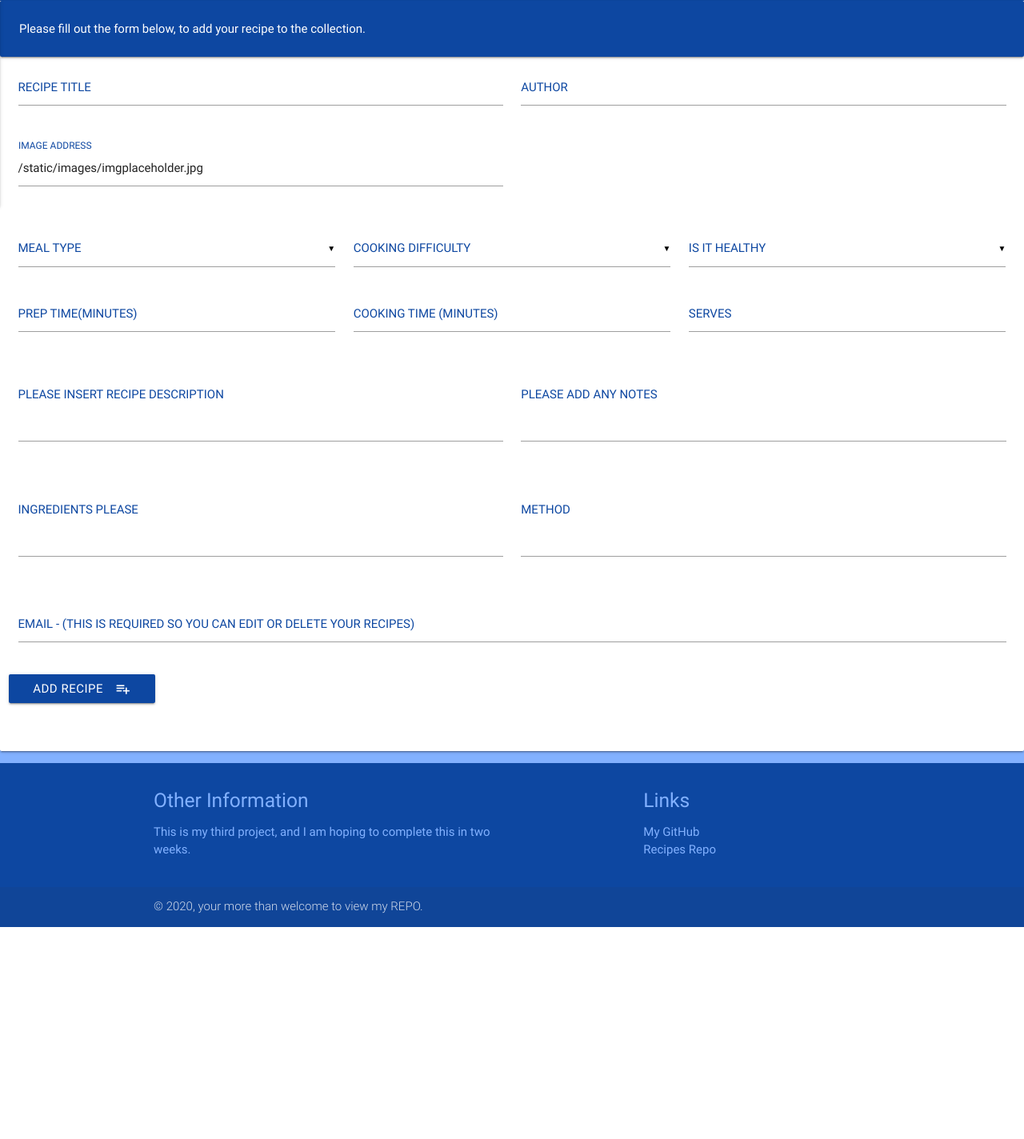
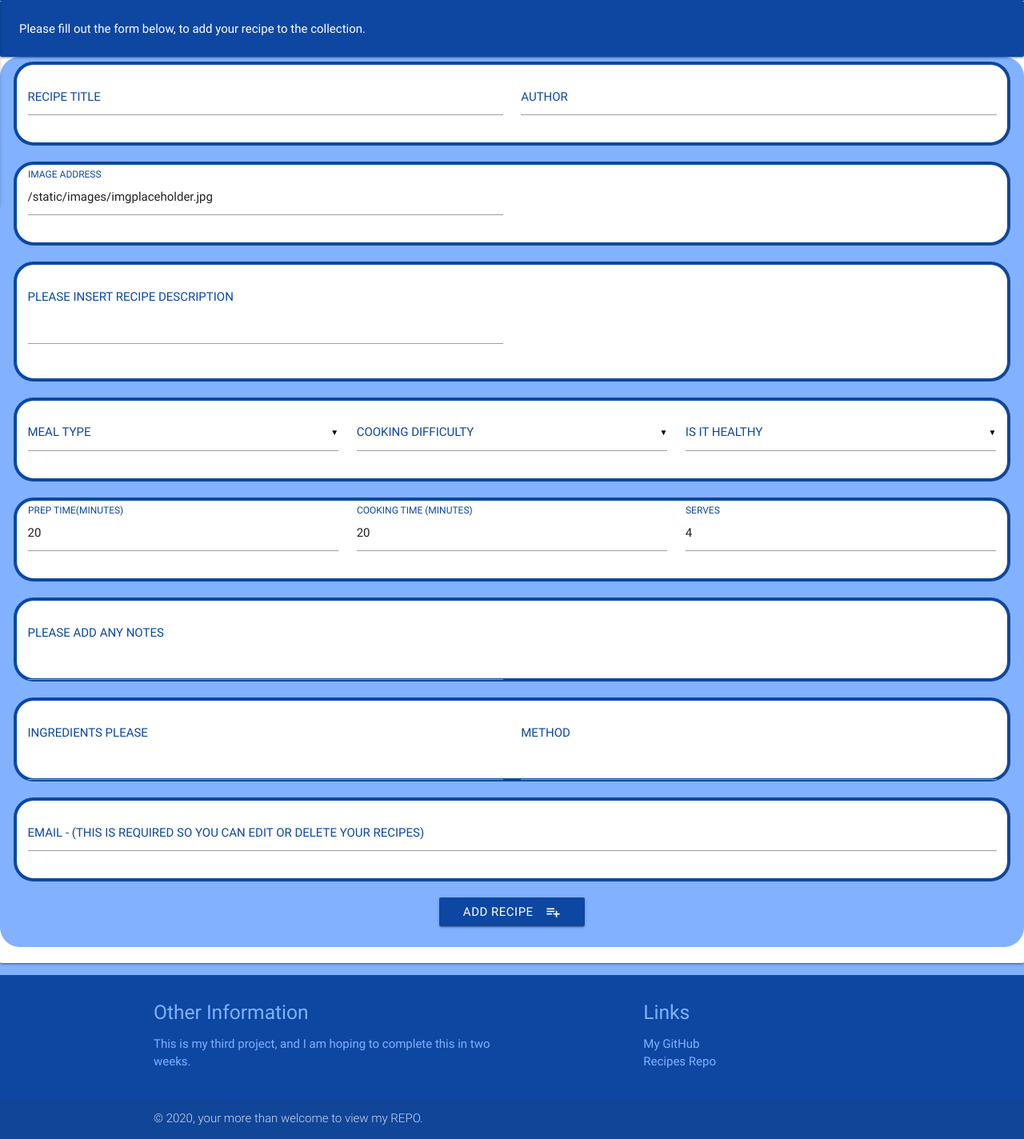
Before and after one commit to jjackson19862017/Milestone4_Recipes, a Flask app: page /add_recipe in a window 1280 px wide. Shown: the part 602-2026 px from the top of the page at 80% size. Before the commit the page ends 1761 px from the top, so only its background shows below. Run offline with Flask 2, Linux system fonts and the light colour scheme; data that the repository does not hold is empty; some libraries are stand-ins or nearby versions.

Commit message:
Customizing AddRecipe and EditRecipe Form

```diff
--- a/static/css/mystyle.css
+++ b/static/css/mystyle.css
@@ -62,6 +62,47 @@ body {
     text-transform: capitalize;
 }
 
+.lightblue_title_card {
+    padding: 2px !important;
+    border: 4px solid #82B1FF !important;
+    width: 100%;
+    background-color: #82B1FF;
+    border-radius: 25px;
+    text-align: center;
+    text-transform: capitalize;
+}
+
+.red_title_card {
+    padding: 2px !important;
+    border: 4px solid #0D47A1 !important;
+    width: 100%;
+    background-color: red;
+    text-align: center;
+    text-transform: capitalize;
+}
+
+.white_input_field {
+    padding: 2px !important;
+    border: 4px solid #0D47A1 !important;
+    width: 100%;
+    background-color: white;
+    border-radius: 25px;
+    text-align: center;
+    text-transform: capitalize;
+    height: 105px !important;
+}
+
+.white_textbox_field {
+    padding: 2px !important;
+    border: 4px solid #0D47A1 !important;
+    width: 100%;
+    background-color: white;
+    border-radius: 25px;
+    text-align: center;
+    text-transform: capitalize;
+    height: 150px !important;
+}
+
 .no_margin {
     margin: 0 !important;
 }
--- a/templates/addrecipe.html
+++ b/templates/addrecipe.html
@@ -6,12 +6,12 @@
     </div>
 </div>
 <!-- Creates the Form to add a new Recipe into the Collection -->
-<div class="row">
+<div class="row lightblue_title_card">
     <form action="{{ url_for('insert_recipe') }}" method="POST" class="col s12">
-        <div class="row ">
+        <div class="row white_input_field">
             <!--Recipe Name-->
             <div class="input-field label col s6">
-                <input id="recipe_name" name="recipe_name" type="text" data-length="24">
+                <input id="recipe_name" name="recipe_name" type="text" data-length="24" maxlength="24">
                 <label for="recipe_name" class="blue-text text-darken-4">Recipe Title</label>
             </div>
             <!--Recipe Author-->
@@ -20,16 +20,23 @@
                 <label for="author" class="blue-text text-darken-4">Author</label>
             </div>
         </div>
-        <div class="row">
+        <div class="row white_input_field">
             <!--Recipe Image-->
             <div class="input-field col s6">
                 <input id="recipe_image" name="recipe_image" type="text" value="{{ url_for('static', filename='images/imgplaceholder.jpg')}}">
                 <label for="recipe_image" class="blue-text text-darken-4">Image Address</label>
             </div>
         </div>
-        <div class="row">
+        <div class="row white_textbox_field">
+            <!--Recipe Description-->
+            <div class="input-field col s6">
+                <textarea id="description" name="description" class="materialize-textarea" data-length="110" maxlength="110"></textarea>
+                <label for="description" class="blue-text text-darken-4">Please Insert Recipe Description</label>
+            </div>
+        </div>
+        <div class="row white_input_field">
             <!--Meal Type -->
-            <div class="input-field col s4">
+            <div class="input-field col s4 ">
                 <select id="meal_type" name="meal_type" class="blue-text text-darken-4">
                       <option value="" disabled selected>MEAL TYPE</option>
                       {% for meal in mealtype %}
@@ -58,38 +65,34 @@
                     </select>
                 <label></label>
             </div>
-            <div class="row">
+        </div>
+        <div class="row white_input_field">
             <!--Prep Time-->
             <div class="input-field label col s4">
-                    <input id="prep_time" name="prep_time" type="text">
+                <input id="prep_time" name="prep_time" type="number" min="0" max="120" step="1" value="20">
                 <label for="prep_time" class="blue-text text-darken-4">Prep Time(Minutes)</label>
             </div>
             <!--Cooking Time-->
             <div class="input-field label col s4">
-                    <input id="cooking_time" name="cooking_time" type="text">
+                <input id="cooking_time" name="cooking_time" type="number" min="0" max="999" step="1" value="20">
                 <label for="cooking_time" class="blue-text text-darken-4">Cooking Time (Minutes)</label>
             </div>
             <!--Serves-->
-                <div class="input-field label col s4">
-                    <input id="serves" name="serves" type="text">
+            <div class="input-field label col s4 ">
+                <input id="serves" name="serves" type="number" min="1" max="120" step="1" value="4">
                 <label for="serves" class="blue-text text-darken-4">Serves</label>
             </div>
         </div>
-            <div class="row">
-                <!--Recipe Description-->
-                <div class="input-field col s6">
-                    <textarea id="description" name="description" class="materialize-textarea"></textarea>
-                    <label for="description" class="blue-text text-darken-4">Please Insert Recipe Description</label>
-                </div>
+        <div class="row white_input_field">
             <!--Recipe Notes-->
             <div class="input-field col s6">
                 <textarea id="notes" name="notes" class="materialize-textarea"></textarea>
                 <label for="notes" class="blue-text text-darken-4">Please Add Any Notes</label>
             </div>
         </div>
-            <div class="row">
+        <div class="row white_input_field">
             <!--Recipe Ingredients-->
-                <div class="input-field col s6">
+            <div class="input-field col s6 ">
                 <textarea id="ingredients" name="ingredients" class="materialize-textarea"></textarea>
                 <label for="ingredients" class="blue-text text-darken-4">ingredients Please</label>
             </div>
@@ -99,9 +102,9 @@
                 <label for="method" class="blue-text text-darken-4">Method</label>
             </div>
         </div>
-            <div class="row">
+        <div class="row white_input_field">
             <!--User Email Address-->
-                <div class="input-field col s12">
+            <div class="input-field col s12 ">
                 <input id="email" name="email" type="email">
                 <label for="email" class="blue-text text-darken-4">Email - (This is required so you can edit or delete your recipes)</label>
             </div>
--- a/templates/index.html
+++ b/templates/index.html
@@ -31,13 +31,12 @@
                 <img src="{{ recipe.recipe_image }}" alt="">
                 <span class="card-title blue_title_card">{{ recipe.recipe_name }}</span>
             </div>
-            <div class="card-content">
+            <div class="card-content center">
 
                 <p>{{ recipe.description }}</p>
             </div>
             <div class="card-action">
                 <a href="{{ url_for('view_recipes', recipe_id=recipe._id) }}">View</a>
-                <a href="{{ url_for('edit_recipe', recipe_id=recipe._id) }}">Edit</a>
                 <span class="new badge blue darken-4" data-badge-caption="Views">{{ recipe.views }}</span>
             </div>
         </div>
```
Also changed, not shown: templates/editrecipe.html (+7 -7 lines), README.md. Lines whose indentation alone changed are shown as unchanged.
